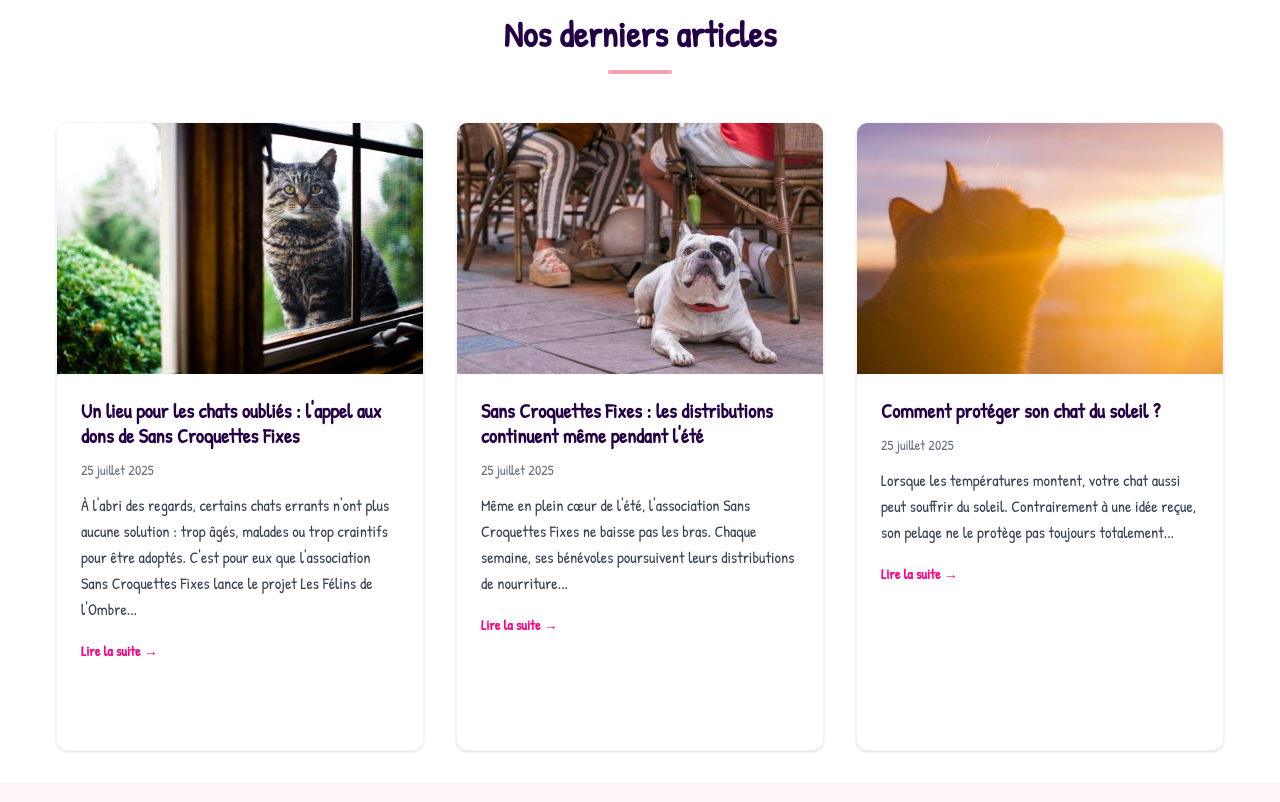
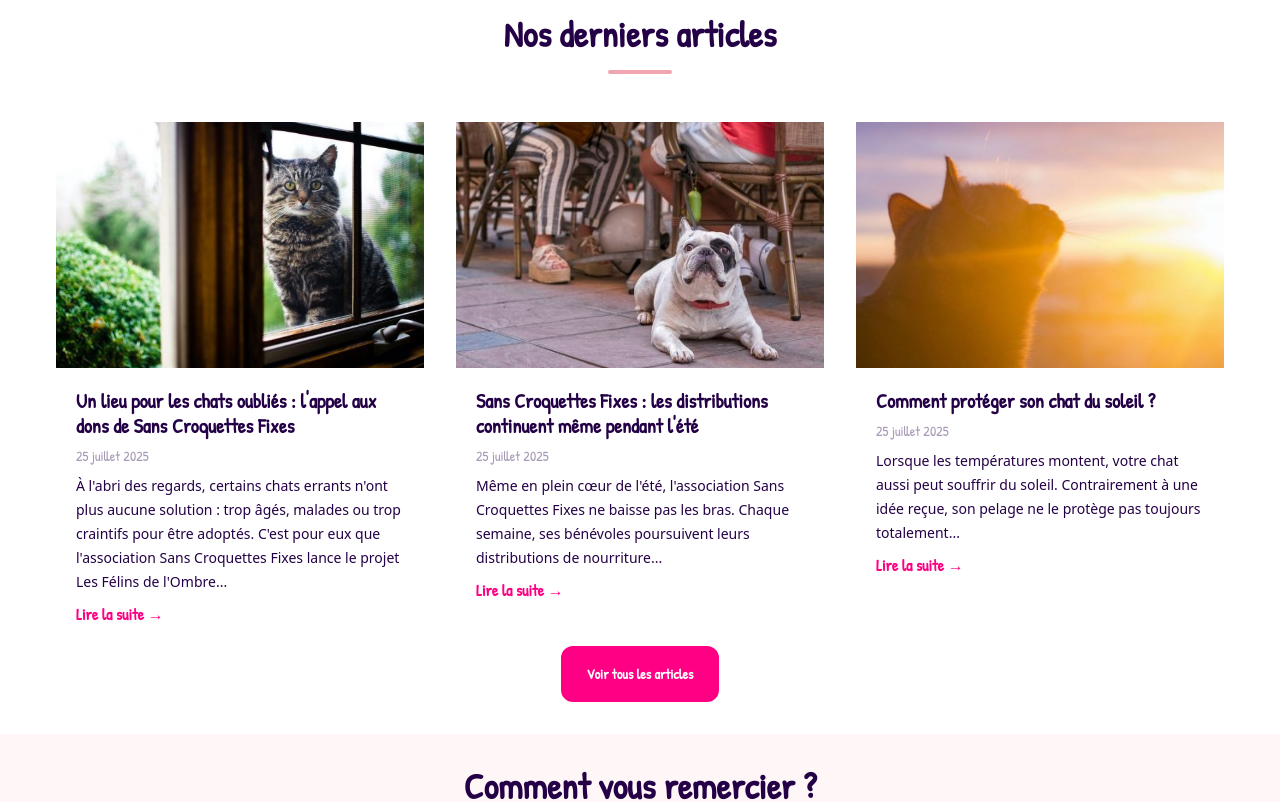
Before and after one commit to Akkyaane/ptit-cats-app, a Next.js app: page /home in a window 1280 px wide. Shown: the part 2280-3082 px from the top of the page. Built offline with nearby package versions, Linux system fonts and the light colour scheme.

Commit message:
Style articles section from home page

```diff
--- a/app/home/page.tsx
+++ b/app/home/page.tsx
@@ -285,14 +285,14 @@ export default function displayIndex() {
             <div className="w-16 h-1 bg-[var(--color-tertiary)] mx-auto rounded-full"></div>
           </div>
           <div className="grid grid-cols-1 md:grid-cols-2 lg:grid-cols-3 gap-6 md:gap-8">
-            <article className="rounded-xl overflow-hidden shadow-sm hover:shadow-md transition-shadow duration-200 border border-gray-100">
+            <article>
               <img
                 src="assets/articles/article-1.jpg"
                 alt="Article 1"
-                className="w-full sm: h-1/2 md:h-4/10 object-cover"
+                className="w-full aspect-3/2 object-cover"
               />
-              <div className="p-5 md:p-6">
-                <h3 className="text-lg md:text-xl font-bold mb-3 leading-tight">
+              <div className="p-5 flex flex-col gap-2">
+                <h3 className="text-lg md:text-xl font-bold leading-tight">
                   <a
                     href=""
                     className="text-[var(--color-quaternary)] hover:text-[var(--color-primary)] transition-colors"
@@ -301,10 +301,10 @@ export default function displayIndex() {
                     Croquettes Fixes
                   </a>
                 </h3>
-                <span className="text-sm text-gray-500 mb-3 block">
+                <span className="text-sm text-[var(--color-quaternary)]/40">
                   25 juillet 2025
                 </span>
-                <p className="text-sm md:text-base text-gray-700 mb-4 leading-relaxed">
+                <p className="font-sans text-sm leading-6">
                   À l'abri des regards, certains chats errants n'ont plus aucune
                   solution : trop âgés, malades ou trop craintifs pour être
                   adoptés. C'est pour eux que l'association Sans Croquettes
@@ -312,20 +312,20 @@ export default function displayIndex() {
                 </p>
                 <a
                   href=""
-                  className="text-[var(--color-primary)] hover:text-[var(--color-primary)]/90 font-semibold text-sm"
+                  className="text-[var(--color-primary)] hover:underline font-bold"
                 >
                   Lire la suite →
                 </a>
               </div>
             </article>
-            <article className="bg-white rounded-xl overflow-hidden shadow-sm hover:shadow-md transition-shadow duration-200 border border-gray-100">
+            <article>
               <img
                 src="assets/articles/article-2.jpg"
                 alt="Article 2"
-                className="w-full h-4/10 object-cover"
+                className="w-full aspect-3/2 object-cover"
               />
-              <div className="p-5 md:p-6">
-                <h3 className="text-lg md:text-xl font-bold mb-3 leading-tight">
+              <div className="p-5 flex flex-col gap-2">
+                <h3 className="text-lg md:text-xl font-bold leading-tight">
                   <a
                     href=""
                     className="text-[var(--color-quaternary)] hover:text-[var(--color-primary)] transition-colors"
@@ -334,30 +334,30 @@ export default function displayIndex() {
                     pendant l'été
                   </a>
                 </h3>
-                <span className="text-sm text-gray-500 mb-3 block">
+                <span className="text-sm text-[var(--color-quaternary)]/40">
                   25 juillet 2025
                 </span>
-                <p className="text-sm md:text-base text-gray-700 mb-4 leading-relaxed">
+                <p className="font-sans text-sm leading-6">
                   Même en plein cœur de l'été, l'association Sans Croquettes
                   Fixes ne baisse pas les bras. Chaque semaine, ses bénévoles
                   poursuivent leurs distributions de nourriture...
                 </p>
                 <a
                   href=""
-                  className="text-[var(--color-primary)] hover:text-[var(--color-primary)]/90 font-semibold text-sm"
+                  className="text-[var(--color-primary)] hover:underline font-bold"
                 >
                   Lire la suite →
                 </a>
               </div>
             </article>
-            <article className="bg-white rounded-xl overflow-hidden shadow-sm hover:shadow-md transition-shadow duration-200 border border-gray-100">
+            <article>
               <img
                 src="assets/articles/article-3.jpg"
                 alt="Article 3"
-                className="w-full h-4/10 object-cover"
+                className="w-full aspect-3/2 object-cover"
               />
-              <div className="p-5 md:p-6">
-                <h3 className="text-lg md:text-xl font-bold mb-3 leading-tight">
+              <div className="p-5 flex flex-col gap-2">
+                <h3 className="text-lg md:text-xl font-bold leading-tight">
                   <a
                     href=""
                     className="text-[var(--color-quaternary)] hover:text-[var(--color-primary)] transition-colors"
@@ -365,22 +365,30 @@ export default function displayIndex() {
                     Comment protéger son chat du soleil ?
                   </a>
                 </h3>
-                <span className="text-sm text-gray-500 mb-3 block">
+                <span className="text-sm text-[var(--color-quaternary)]/40">
                   25 juillet 2025
                 </span>
-                <p className="text-sm md:text-base text-gray-700 mb-4 leading-relaxed">
+                <p className="font-sans text-sm leading-6">
                   Lorsque les températures montent, votre chat aussi peut
                   souffrir du soleil. Contrairement à une idée reçue, son pelage
                   ne le protège pas toujours totalement...
                 </p>
                 <a
                   href=""
-                  className="text-[var(--color-primary)] hover:text-[var(--color-primary)]/90 font-semibold text-sm"
+                  className="text-[var(--color-primary)] hover:underline font-bold"
                 >
                   Lire la suite →
                 </a>
               </div>
             </article>
+          </div>
+          <div className="flex justify-center">
+            <a
+              href="/adoption-posts"
+              className="px-6 py-4 text-sm bg-[var(--color-primary)] text-[var(--color-secondary)] font-bold rounded-xl backdrop-blur-sm border border-2 border-[var(--color-primary)] hover:bg-[var(--color-secondary)] hover:text-[var(--color-primary)] transition-colors duration-200"
+            >
+              Voir tous les articles
+            </a>
           </div>
         </section>
         <section className="bg-[var(--color-tertiary)]/10 rounded-xl w-[calc(1400px)] text-[var(--color-quaternary)]">
```
